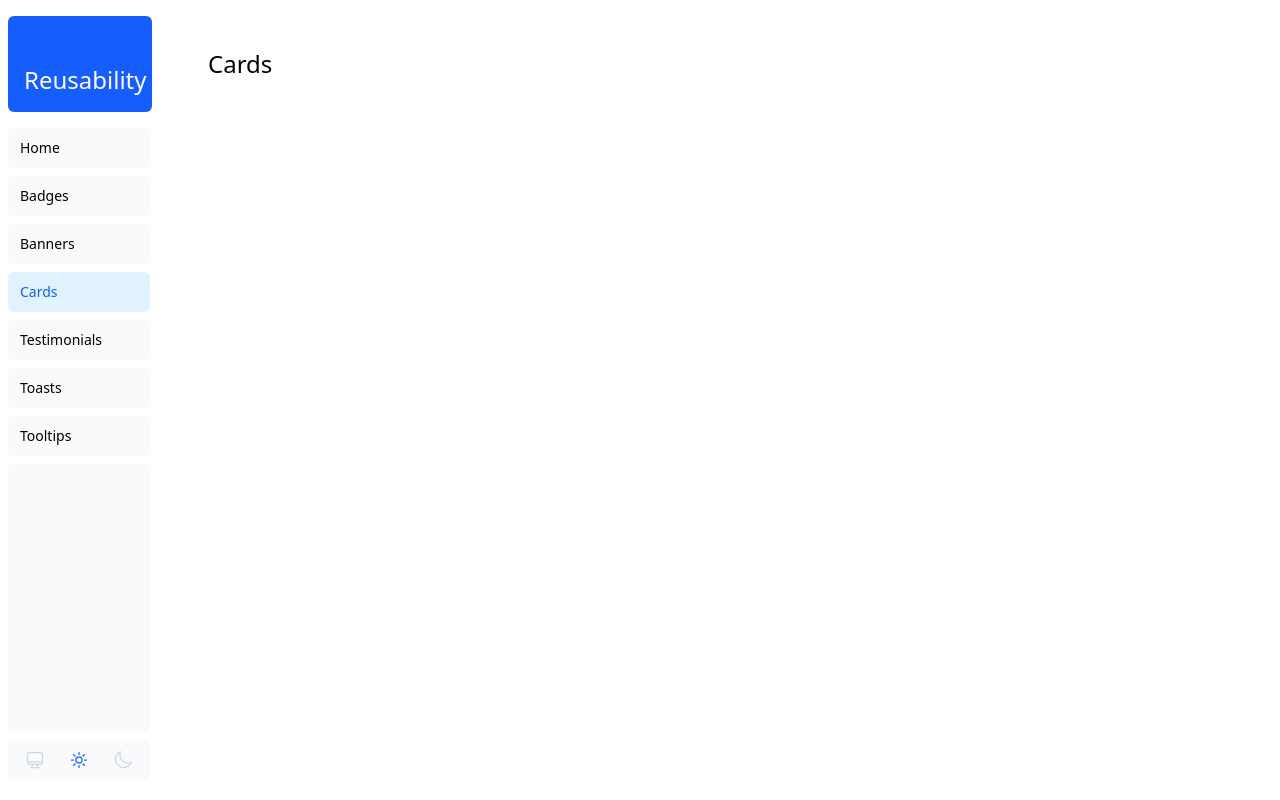
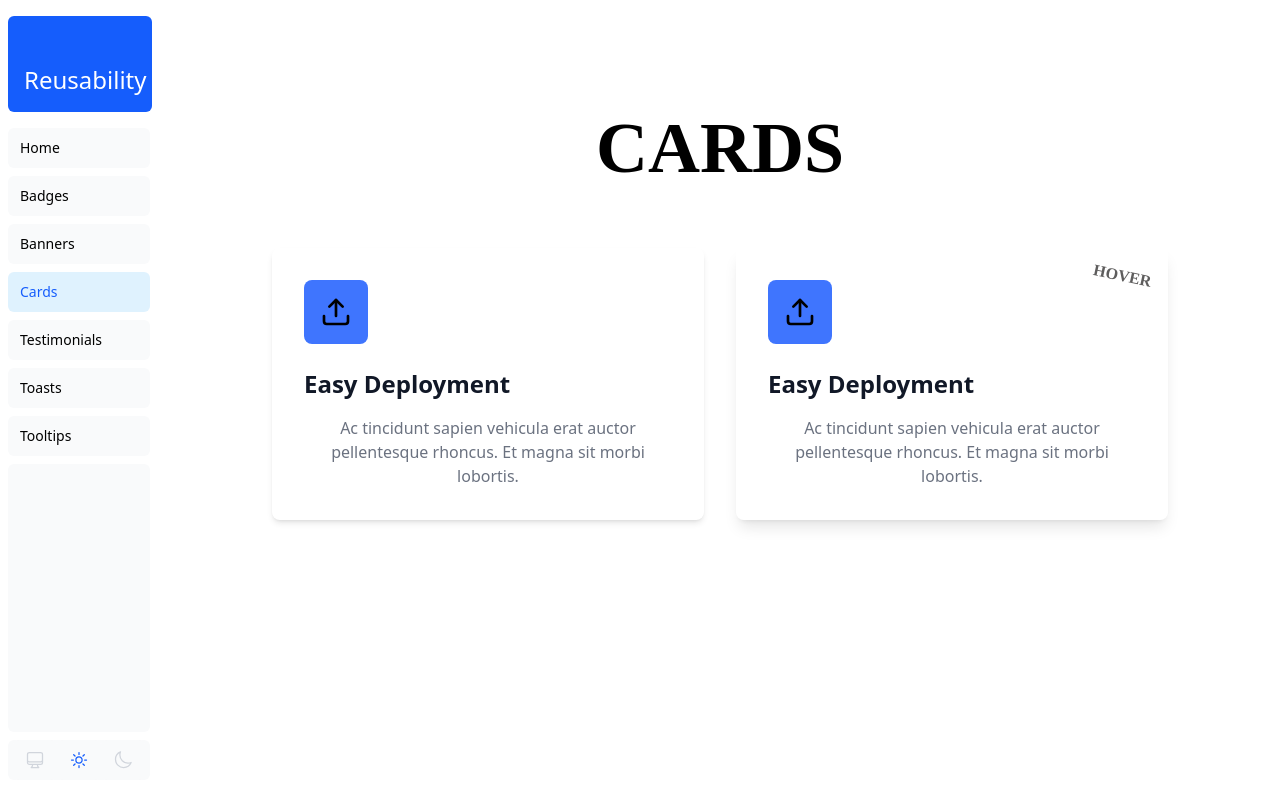
Before and after one commit to messams/component-library, a React (Vite) app: page /cards in a window 1280 px wide. Built offline with nearby package versions, Linux system fonts and the light colour scheme.

Commit message:
update cards page and card component

```diff
--- a/src/components/Card.tsx
+++ b/src/components/Card.tsx
@@ -1,11 +1,40 @@
-const Card = () => {
+// components/Card.tsx
+import { ReactNode } from "react";
+
+interface CardProps {
+    icon: ReactNode;
+    title: string;
+    description: string;
+    hoverLabel?: string;
+    hoverEffect?: boolean;
+}
+
+const Card = ({ icon, title, description, hoverLabel, hoverEffect = false }: CardProps) => {
     return (
-        <div className="w-full">
-            <div className="flex w-full items-center justify-between">
-                <h1 className={`text-2xl font-medium`}>Cards</h1>
+        <div
+            className={`rounded-lg p-8 relative transition-all duration-300 ${hoverEffect ? "shadow-lg hover:shadow-xl" : "shadow-md hover:shadow-lg"
+                }`}
+        >
+            {/* Optional Hover Label */}
+            {hoverLabel && (
+                <div
+                    className="absolute top-4 right-4 text-[#5e5d5d] font-bold transform rotate-12"
+                    style={{ fontFamily: "'Permanent Marker', cursive" }}
+                >
+                    {hoverLabel}
+                </div>
+            )}
+
+            {/* Icon */}
+            <div className="bg-[#3f75fe] w-16 h-16 rounded-lg flex items-center justify-center mb-6">
+                {icon}
             </div>
+
+            {/* Title & Description */}
+            <h2 className="text-[#111827] text-2xl font-semibold mb-4">{title}</h2>
+            <p className="text-[#6b7280] text-center">{description}</p>
         </div>
     );
-}
+};
 
 export default Card;
--- a/src/routes/Cards.tsx
+++ b/src/routes/Cards.tsx
@@ -1,11 +1,40 @@
+// Cards.tsx
+import { Upload } from "lucide-react";
+import Card from "../components/Card"; // Adjust the path if needed
+
 const Cards = () => {
+    const description =
+        "Ac tincidunt sapien vehicula erat auctor pellentesque rhoncus. Et magna sit morbi lobortis.";
+
     return (
-        <div className="w-full">
-            <div className="flex w-full items-center justify-between">
-                <h1 className={`text-2xl font-medium`}>Cards</h1>
+        <div className="min-h-screen p-8">
+            <div className="max-w-6xl mx-auto">
+                {/* Title */}
+                <h1
+                    className="text-7xl font-bold text-center mb-16 mt-8"
+                    style={{ fontFamily: "'Permanent Marker', cursive" }}
+                >
+                    CARDS
+                </h1>
+
+                {/* Cards Container */}
+                <div className="grid grid-cols-1 md:grid-cols-2 gap-8 max-w-4xl mx-auto">
+                    <Card
+                        icon={<Upload className="w-8 h-8" />}
+                        title="Easy Deployment"
+                        description={description}
+                    />
+                    <Card
+                        icon={<Upload className="w-8 h-8" />}
+                        title="Easy Deployment"
+                        description={description}
+                        hoverLabel="HOVER"
+                        hoverEffect={true}
+                    />
+                </div>
             </div>
         </div>
     );
-}
+};
 
 export default Cards;
```
